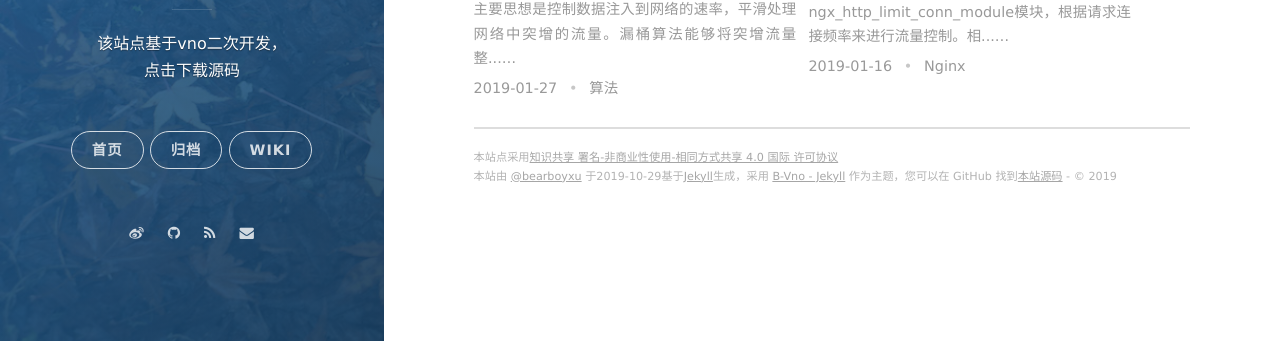
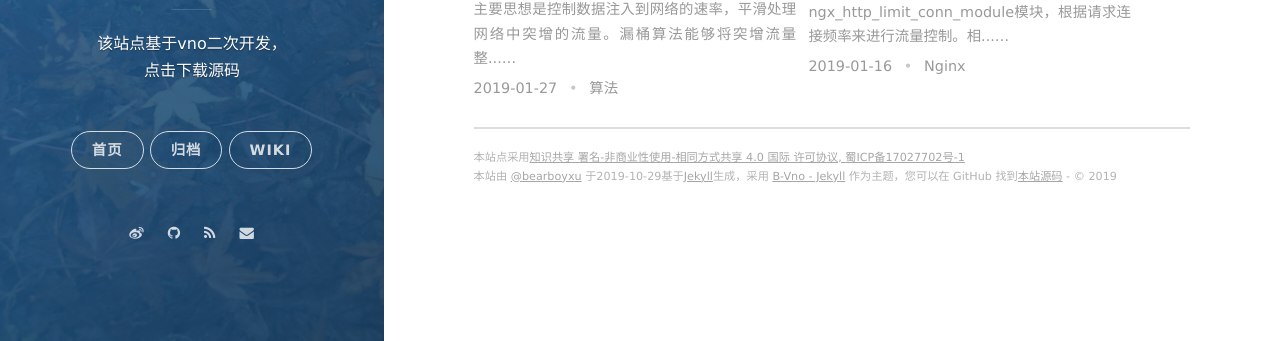
Before and after one commit to FantBoy/bearboy.github.io, a Jekyll site: the page built from _posts/2019-01-20-tools.md, in a window 1280 px wide. Shown: the part 470-811 px from the top of the page. Built offline with Jekyll 4.4.1, drawn with Linux system fonts in a browser that asks for light colours; nearby versions of some CDN libraries.

Commit message:
添加网站备案号

```diff
--- a/_includes/footer.html
+++ b/_includes/footer.html
@@ -1,6 +1,6 @@
 <section class="footer">
     <footer>
-    	<span class="footer__copyright">本站点采用<a href="http://creativecommons.org/licenses/by-nc-sa/4.0/">知识共享 署名-非商业性使用-相同方式共享 4.0 国际 许可协议</a></span>
+    	<span class="footer__copyright">本站点采用<a href="http://creativecommons.org/licenses/by-nc-sa/4.0/">知识共享 署名-非商业性使用-相同方式共享 4.0 国际 许可协议, </a> <a>蜀ICP备17027702号-1</a></span>
         <!--span class="footer__copyright">由 <a href="https://jekyllrb.com">Jekyll</a> 于 {{ site.time | date: "%F" }} 生成，感谢 <a href="https://www.digitalocean.com/?refcode=30ed2d146762">Digital Ocean</a> 为本站提供稳定的 VPS 服务</span-->
         <span class="footer__copyright">本站{% if site.creator %}由 {{site.creator}} 于{{ site.time | date: "%F" }}基于<a href="https://jekyllrb.com">Jekyll</a>生成，{% endif %}采用 <a href="https://github.com/FantBoy/bearboy.github.io">B-Vno - Jekyll</a> 作为主题，您可以在 GitHub 找到<a href="https://github.com/FantBoy/bearboy.github.io">本站源码</a> - &copy; {{site.time | date: "%Y"}}</span>
     </footer>
```
